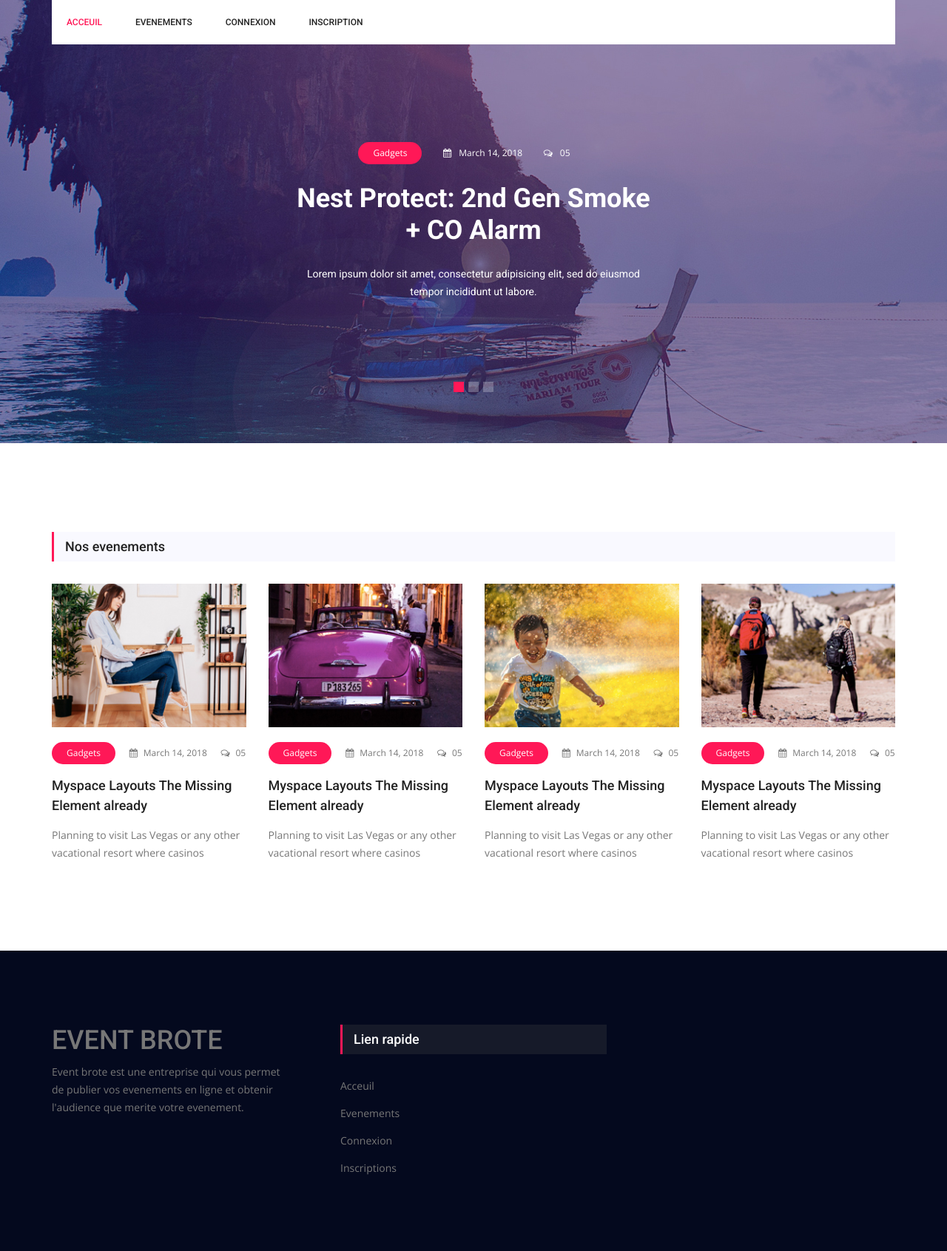
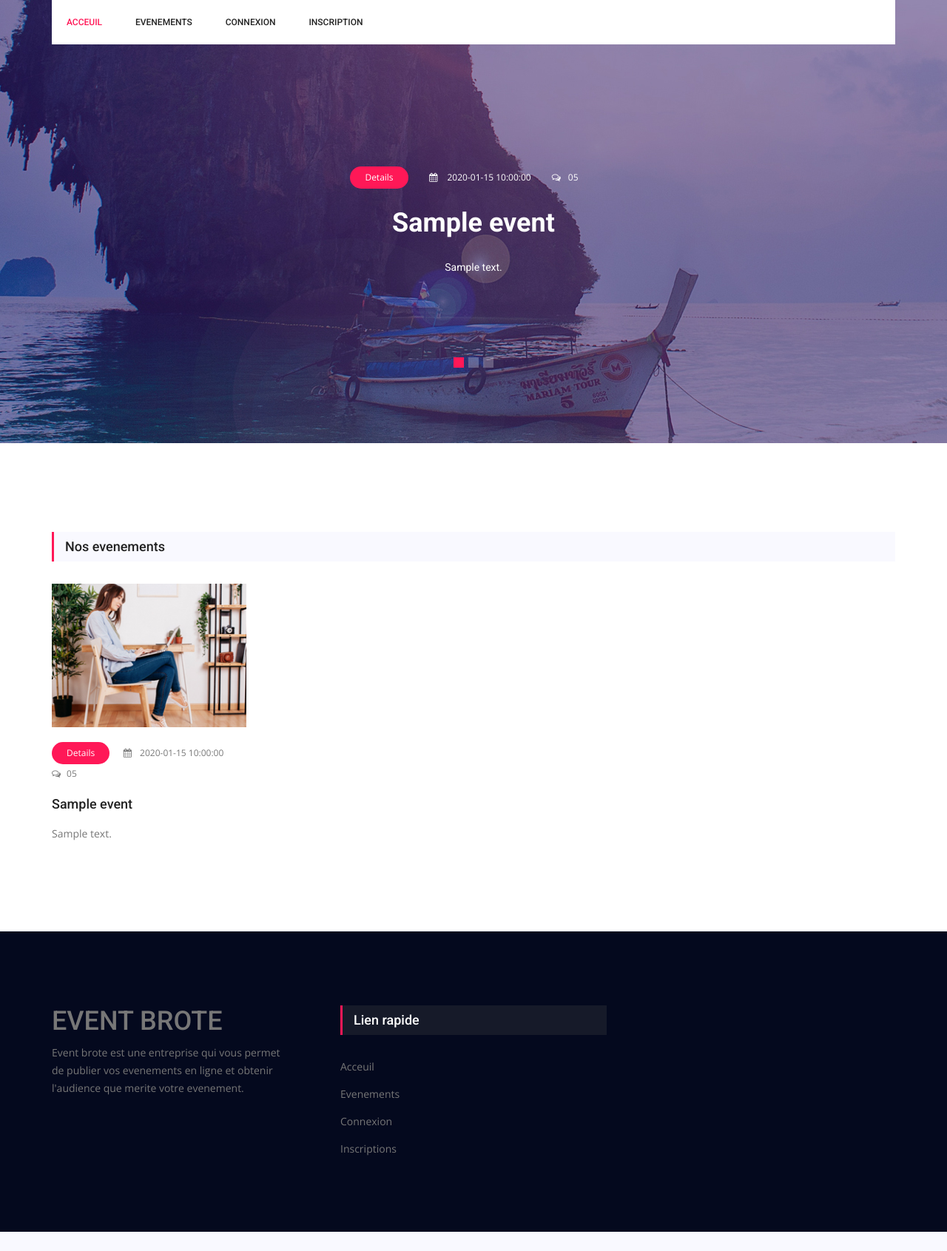
Before and after one commit to hadpro24/php-event, a PHP site: page / in a window 1280 px wide. Shown: the part 51-1742 px from the top of the page at 74% size. After the commit the page ends 1716 px from the top, so only its background shows below. Run offline with PHP 8.4, Linux system fonts and the light colour scheme; tables that the repository leaves empty or names only in its code hold one stand-in row (values such as "Sample post").

Commit message:
lister les events

```diff
--- a/index.php
+++ b/index.php
@@ -1,6 +1,17 @@
 <?php
 
 include_once('config/database.php'); //connexion à la base de donnée
+
+$query = $db->query("SELECT * FROM event");
+$data = $query->fetchAll(PDO::FETCH_OBJ);
+
+// couroussel event display
+$query = $db->query("SELECT * FROM event");
+$data_c = $query->fetchAll();
+// $data_carrousel = array_rand($data_c, 3);
+// var_dump($data_c[$data_carrousel[0]]);
+// die();
+
 include_once('template/index.view.php');
 
 // la page d'acceuil
--- a/profile.php
+++ b/profile.php
@@ -24,14 +24,14 @@ if(isset($_POST['register']))
         if(count($errors) == 0)
         {
             //il n'a pas d'erreur alors on enregistre les infos
-            $q = $db->prepare("INSERT INTO event(id_users, title, contenu, date_event, adresse_event)
-                        VALUES(:id_users, :titre, :contenu, :date_event, :adresse_event)");
+            $q = $db->prepare("INSERT INTO event(id_users, title, contenu, date_event, adresse_event, created_at)
+                        VALUES(:id_users, :titre, :contenu, :date_event, :adresse_event, NOW())");
             $q->execute([
                 'id_users' => $_SESSION['user_id'],
                 'titre' => $title,
                 'contenu' => $content,
                 'date_event' => $date,
-                'adresse_event' => $adresse
+                'adresse_event' => $adresse,
             ]);
             $success = "Votre evenement a été crée avec succès.";
         }
--- a/template/index.view.php
+++ b/template/index.view.php
@@ -11,39 +11,24 @@
 							<li data-target="#carouselExampleIndicators" data-slide-to="2"></li>
 						</ol>
 						<div class="carousel-inner">
-							<div class="carousel-item active">
+                            <?php foreach($data_c as $key =>$dt_c): ?>
+                                <div class="carousel-item
+                                    <?php if($key == 0): ?>active<?php endif; ?>">
                                     <div class="banner_content text-center">
                                         <div class="date">
-										<a class="gad_btn" href="#">Gadgets</a>
-										<a href="#"><i class="fa fa-calendar" aria-hidden="true"></i>March 14, 2018</a>
+                                            <a class="gad_btn"
+                                               href="event.php?id=<?= $dt_c['id'] ?>/detail">Details</a>
+                                            <a href="#"><i class="fa fa-calendar" aria-hidden="true"></i>
+                                               <?= $dt_c['date_event'] ?>
+                                            </a>
                                             <a href="#"><i class="fa fa-comments-o" aria-hidden="true"></i>05</a>
                                         </div>
-									<h3>Nest Protect: 2nd Gen Smoke + CO Alarm</h3>
-									<p>Lorem ipsum dolor sit amet, consectetur adipisicing elit, sed do eiusmod tempor incididunt ut labore.</p>
+                                        <h3><?= $dt_c['title'] ?></h3>
+                                        <p><?= $dt_c['contenu'] ?></p>
                                     </div>
                                 </div>
-							<div class="carousel-item">
-								<div class="banner_content text-center">
-									<div class="date">
-										<a class="gad_btn" href="#">Gadgets</a>
-										<a href="#"><i class="fa fa-calendar" aria-hidden="true"></i>March 14, 2018</a>
-										<a href="#"><i class="fa fa-comments-o" aria-hidden="true"></i>05</a>
-									</div>
-									<h3>Nest Protect: 2nd Gen Smoke + CO Alarm</h3>
-									<p>Lorem ipsum dolor sit amet, consectetur adipisicing elit, sed do eiusmod tempor incididunt ut labore.</p>
-								</div>
-							</div>
-							<div class="carousel-item">
-								<div class="banner_content text-center">
-									<div class="date">
-										<a class="gad_btn" href="#">Gadgets</a>
-										<a href="#"><i class="fa fa-calendar" aria-hidden="true"></i>March 14, 2018</a>
-										<a href="#"><i class="fa fa-comments-o" aria-hidden="true"></i>05</a>
-									</div>
-									<h3>Nest Protect: 2nd Gen Smoke + CO Alarm</h3>
-									<p>Lorem ipsum dolor sit amet, consectetur adipisicing elit, sed do eiusmod tempor incididunt ut labore.</p>
-								</div>
-							</div>
+                            <?php endforeach; ?>
+
 						</div>
 					</div>
 				</div>
@@ -58,62 +43,24 @@
         			<h2>Nos evenements</h2>
         		</div>
         		<div class="row choice_inner">
+                    <?php foreach($data as $dt): ?>
                         <div class="col-lg-3 col-md-6">
                             <div class="choice_item">
                                 <img class="img-fluid" src="img/blog/choice/choice-1.jpg" alt="">
                                 <div class="choice_text">
                                     <div class="date">
-        							<a class="gad_btn" href="#">Gadgets</a>
-									<a href="#"><i class="fa fa-calendar" aria-hidden="true"></i>March 14, 2018</a>
+                                        <a class="gad_btn" href="event.php?id=<?= $dt->id ?>/detail">Details</a>
+                                        <a href="#"><i class="fa fa-calendar" aria-hidden="true"></i>
+                                            <?= $dt->date_event ?>
+                                        </a>
                                         <a href="#"><i class="fa fa-comments-o" aria-hidden="true"></i>05</a>
                                     </div>
-        						<a href="news-details.html"><h4>Myspace Layouts The Missing Element already</h4></a>
-        						<p>Planning to visit Las Vegas or any other vacational resort where casinos</p>
+                                    <a href="event.php?id=<?= $dt->id ?>/detail"><h4> <?= $dt->title ?></h4></a>
+                                    <p><?= $dt->contenu ?></p>
                                 </div>
                             </div>
                         </div>
-        			<div class="col-lg-3 col-md-6">
-        				<div class="choice_item">
-        					<img class="img-fluid" src="img/blog/choice/choice-2.jpg" alt="">
-        					<div class="choice_text">
-        						<div class="date">
-        							<a class="gad_btn" href="#">Gadgets</a>
-									<a href="#"><i class="fa fa-calendar" aria-hidden="true"></i>March 14, 2018</a>
-									<a href="#"><i class="fa fa-comments-o" aria-hidden="true"></i>05</a>
-        						</div>
-        						<a href="news-details.html"><h4>Myspace Layouts The Missing Element already</h4></a>
-        						<p>Planning to visit Las Vegas or any other vacational resort where casinos</p>
-        					</div>
-        				</div>
-        			</div>
-        			<div class="col-lg-3 col-md-6">
-        				<div class="choice_item">
-        					<img class="img-fluid" src="img/blog/choice/choice-3.jpg" alt="">
-        					<div class="choice_text">
-        						<div class="date">
-        							<a class="gad_btn" href="#">Gadgets</a>
-									<a href="#"><i class="fa fa-calendar" aria-hidden="true"></i>March 14, 2018</a>
-									<a href="#"><i class="fa fa-comments-o" aria-hidden="true"></i>05</a>
-        						</div>
-        						<a href="news-details.html"><h4>Myspace Layouts The Missing Element already</h4></a>
-        						<p>Planning to visit Las Vegas or any other vacational resort where casinos</p>
-        					</div>
-        				</div>
-        			</div>
-        			<div class="col-lg-3 col-md-6">
-        				<div class="choice_item">
-        					<img class="img-fluid" src="img/blog/choice/choice-4.jpg" alt="">
-        					<div class="choice_text">
-        						<div class="date">
-        							<a class="gad_btn" href="#">Gadgets</a>
-									<a href="#"><i class="fa fa-calendar" aria-hidden="true"></i>March 14, 2018</a>
-									<a href="#"><i class="fa fa-comments-o" aria-hidden="true"></i>05</a>
-        						</div>
-        						<a href="news-details.html"><h4>Myspace Layouts The Missing Element already</h4></a>
-        						<p>Planning to visit Las Vegas or any other vacational resort where casinos</p>
-        					</div>
-        				</div>
-        			</div>
+                    <?php endforeach; ?>
         		</div>
         	</div>
         </section>
```
Also changed, not shown: event.php (added, +84 -0 lines), eventprofile.php (added, +19 -0 lines), events.php (added, +10 -0 lines), static/css/main.css (+55 -0 lines), template/_partials/_footer_profile.php (+4 -4 lines), template/_partials/_header_profile.php (+5 -4 lines), template/event.view.php (added, +57 -0 lines), template/event_profile.view.php (added, +40 -0 lines), template/events.view.php (added, +38 -0 lines), template/profile.view.php (indentation only). Lines whose indentation alone changed are shown as unchanged.
